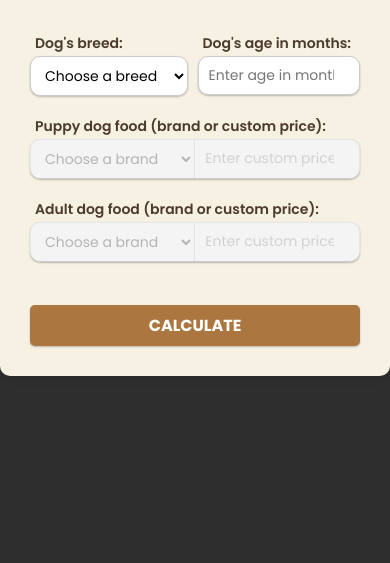
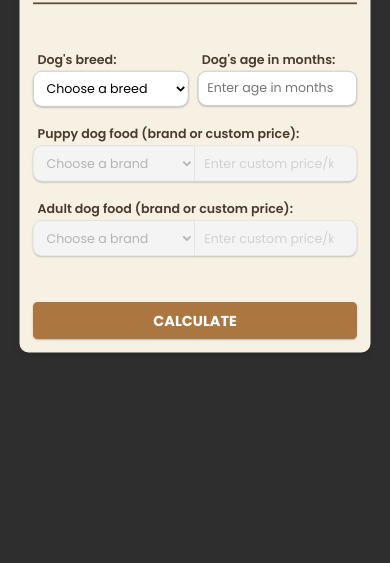
Before and after one commit to adrilsean/furfi, a plain HTML site: page index.html in a window 390 px wide. Shown: the part 281-844 px from the top of the page. Drawn offline with nearby package versions, Linux system fonts and the light colour scheme.

Commit message:
Update style.css

```diff
--- a/style.css
+++ b/style.css
@@ -256,3 +256,12 @@ i.fa-times {
   font-size: 20px;
   color: #ac7640;
 }
+
+/* Media query for mobile devices */
+@media (max-width: 768px) {
+  #container {
+    margin: 0 auto; /* Center the container horizontally */
+    scale: 90%;
+    padding: 15px;
+  }
+}
```
